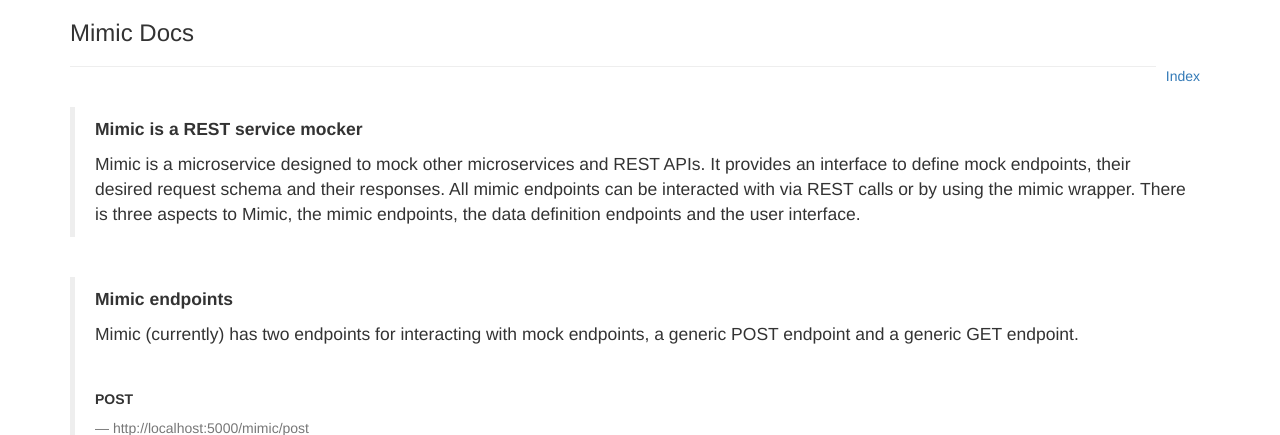
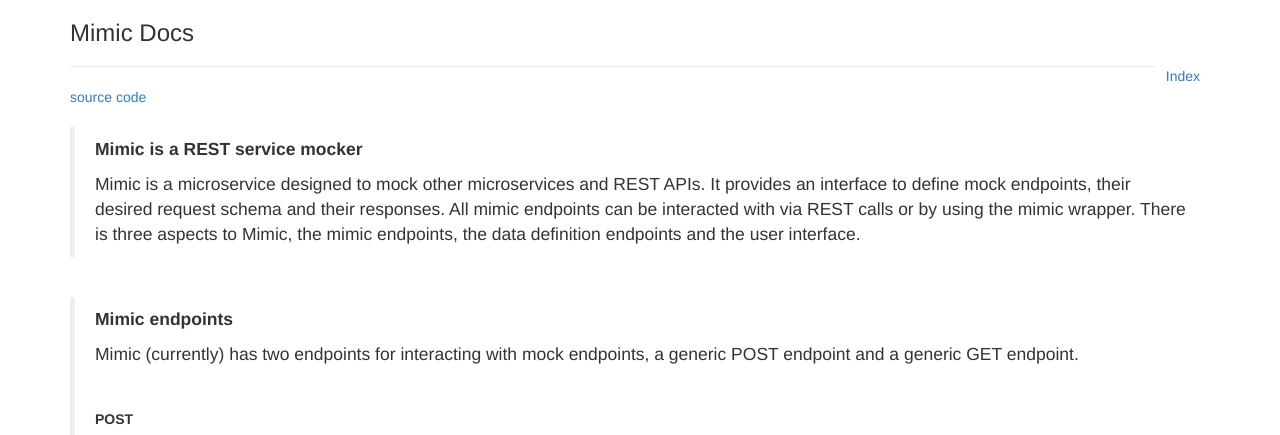
Before and after one commit to ThriceGood/Mimic, a Flask app: page /ui/docs in a window 1280 px wide. Shown: the top 435 px of the page. Run offline with Flask 2, Linux system fonts and the light colour scheme; some libraries are stand-ins or nearby versions.

Commit message:
source code link

```diff
--- a/templates/docs.html
+++ b/templates/docs.html
@@ -21,6 +21,8 @@
          <h3>Mimic Docs</h3>
          <a href="/ui/" style="float: right;padding: 10px;">Index</a>
     <hr>
+    <a href="https://github.com/ThriceGood/Mimic">source code</a>
+    <br>
     <br>
 
     <blockquote>
```
Also changed, not shown: README.md.
